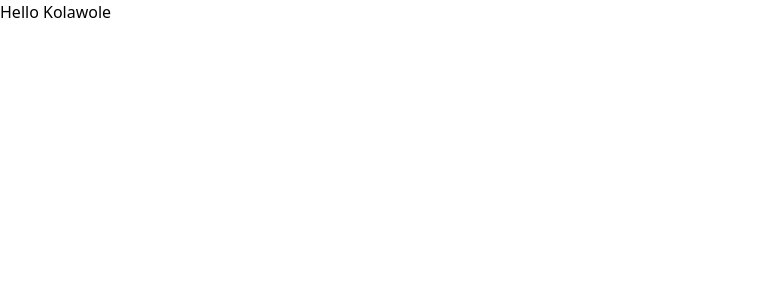
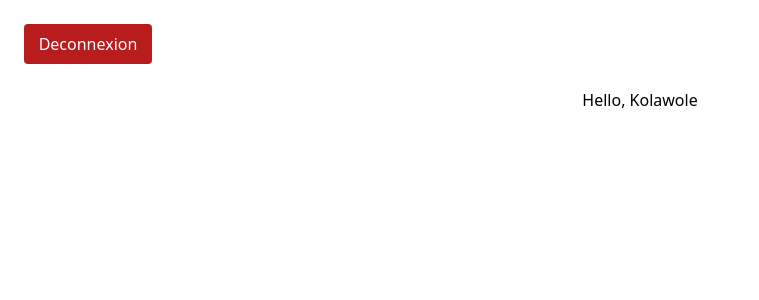
Before and after one commit to koladev32/django-react-auth-app, a React (Create React App) app: page / in a window 1280 px wide. Shown: the top 300 px of the page, without its empty margins (0-759 px from the left). Built offline with nearby package versions, Linux system fonts and the light colour scheme.

Commit message:
- freat: add profile page

```diff
--- a/src/pages/Profile.tsx
+++ b/src/pages/Profile.tsx
@@ -1,7 +1,21 @@
 import React from "react";
 
-function Profile() {
-  return <div>Hello Kolawole</div>;
-}
+const Profile = () => {
+  return (
+    <div className="w-full h-screen">
+      <div className="w-full p-6">
+        <button
+          type="submit"
+          className="rounded p-2 w-32 bg-red-700 text-white"
+        >
+          Deconnexion
+        </button>
+      </div>
+      <div className="w-full h-full text-center items-center">
+        <p className="self-center my-auto">Hello, Kolawole</p>
+      </div>
+    </div>
+  );
+};
 
 export default Profile;
```
Also changed, not shown: src/pages/Login.tsx (+3 -5 lines).
